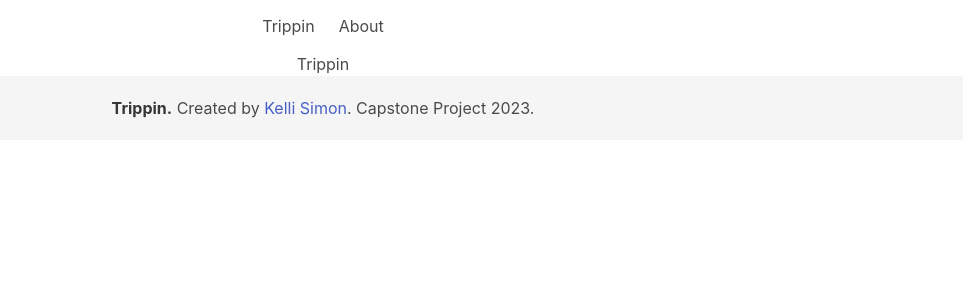
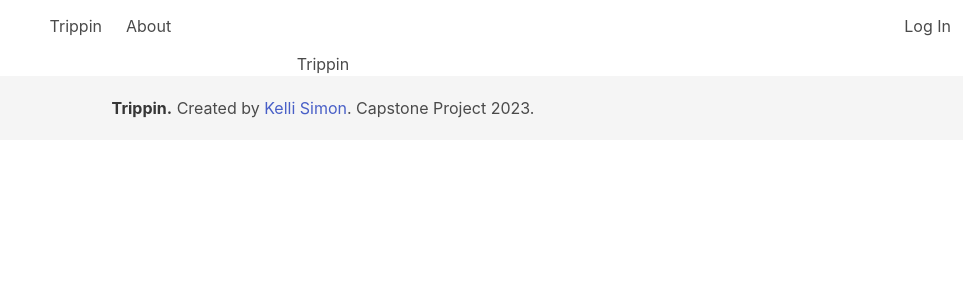
Before and after one commit to kellims/Capstone-Project-Trippin, a Django app: page / in a window 1280 px wide. Shown: the top 300 px of the page, without its empty margins (317-1280 px from the left). Run offline with Django 4.2, Linux system fonts and the light colour scheme.

Commit message:
nav bar updated

```diff
--- a/main_app/templates/base.html
+++ b/main_app/templates/base.html
@@ -24,6 +24,16 @@
             <div class="navbar-menu navbar-start">
                 <a class="navbar-item" href="/about" class="button is-rounded is-info is-inverted">About</a>
             </div>
+            {% if user.is_authenticated %}
+                    <div class="navbar-menu navbar-end">
+                        <span class="navbar-item">Welcome: {{user.username}}</span>
+                        <a class="navbar-item" href="{% url 'logout' %}">Logout</a>
+                    </div>
+                {% else %}
+                    <div class="navbar-menu navbar-end">
+                        <a class="navbar-item" href="{% url 'login' %}">Log In</a>
+                    </div>
+                {% endif %}
 
         </nav>
         <div class="container">
```
